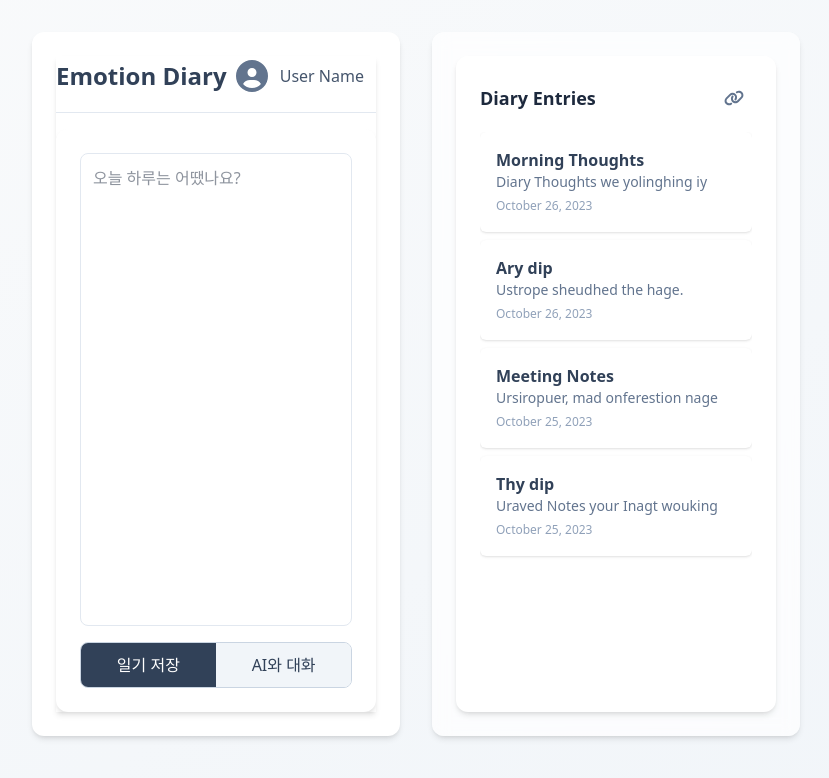
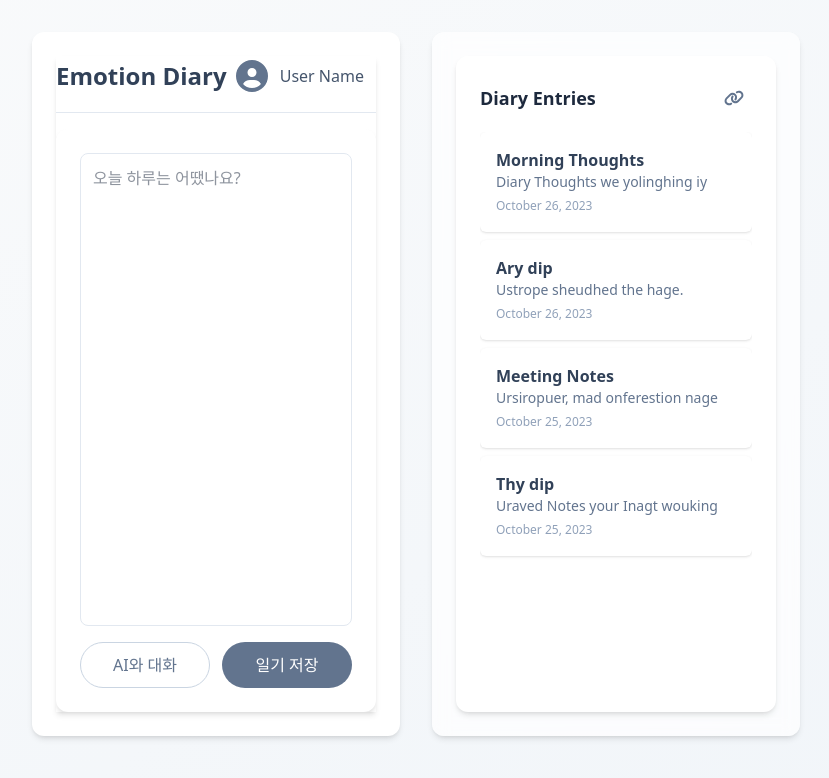
Before and after one commit to JeongMinJe/react-project-emotion-diary, a React (Vite) app in the folder client/: page / in a window 1280 px wide. Shown: the top 778 px of the page, without its empty margins (224-1053 px from the left). Built offline with nearby package versions, Linux system fonts and the light colour scheme.

Commit message:
refactor: 폴더명 변경

```diff
--- a/client/src/App.tsx
+++ b/client/src/App.tsx
@@ -1,12 +1,12 @@
 import DiaryList from "./components/diary-list";
-import DiaryViewer from "./components/diary-viewer";
+import DiaryEditer from "./components/diary-editer";
 
 function App() {
   return (
     <div className="bg-gradient-to-br from-gray-50 to-slate-100 min-h-screen p-4 sm:p-6 md:p-8 lg:px-48 xl:px-64">
       <main className="max-w-7xl mx-auto flex flex-col lg:flex-row h-full lg:h-[calc(100vh-6rem)] gap-8">
         <section className="h-1/2 lg:h-full lg:w-1/2 bg-white rounded-xl shadow-md p-6 overflow-y-auto">
-          <DiaryViewer />
+          <DiaryEditer />
         </section>
 
         <section className="h-1/2 lg:h-full lg:w-1/2 bg-white/70 backdrop-blur-sm rounded-xl shadow-md p-6 overflow-y-auto">
--- /dev/null
+++ b/client/src/components/diary-editer/DiaryContent.tsx
@@ -0,0 +1,33 @@
+// 부모로부터 onOpenChat 함수를 prop으로 받기 위한 타입 정의
+interface DiaryContentProps {
+  onOpenChat: () => void;
+}
+
+const DiaryContent = ({ onOpenChat }: DiaryContentProps) => {
+  return (
+    <div className="bg-white rounded-xl shadow-md p-6 flex flex-col h-full">
+      {/* 일기 입력 영역 */}
+      <textarea
+        className="flex-grow w-full p-3 border border-slate-200 rounded-lg resize-none focus:outline-none focus:ring-2 focus:ring-blue-500 hover:border-slate-400 transition-colors"
+        placeholder="오늘 하루는 어땠나요?"
+      />
+
+      <div className="mt-4 flex items-center gap-3">
+        {/* AI와 대화 버튼 (보조 버튼) */}
+        <button
+          onClick={onOpenChat}
+          className="w-full py-2.5 px-4 font-medium text-slate-500 bg-white border border-slate-300 rounded-full transition-colors hover:bg-slate-50 hover:border-slate-400 focus:outline-none focus:ring-2 focus:ring-offset-2 focus:ring-slate-300"
+        >
+          AI와 대화
+        </button>
+
+        {/* 일기 저장 버튼 (주요 버튼) */}
+        <button className="w-full py-2.5 px-4 font-medium bg-slate-500 text-white border border-transparent rounded-full transition-colors hover:bg-slate-600 focus:outline-none focus:ring-2 focus:ring-offset-2 focus:ring-slate-400">
+          일기 저장
+        </button>
+      </div>
+    </div>
+  );
+};
+
+export default DiaryContent;
--- a/client/src/components/diary-viewer/index.tsx
+++ b/client/src/components/diary-editer/index.tsx
@@ -2,7 +2,7 @@ import ConversationSection from "./ConversationSection";
 import DiaryContent from "./DiaryContent";
 import DiaryHeader from "./DiaryHeader";
 
-const DiaryViewer = () => {
+const DiaryEditer = () => {
   return (
     <div className="flex flex-col gap-4 h-full shadow-md">
       <header className="flex-shrink-0">
@@ -20,4 +20,4 @@ const DiaryViewer = () => {
   );
 };
 
-export default DiaryViewer;
+export default DiaryEditer;
--- a/client/src/components/diary-list/DiaryItem.tsx
+++ /dev/null
@@ -1,13 +0,0 @@
-import type { DiaryListItemProps } from "../../types/diary";
-
-const DiaryListItem = ({ title, content, date }: DiaryListItemProps) => (
-  <div className="bg-white rounded-md shadow-sm p-4 mb-2 cursor-pointer hover:bg-slate-100 transition-colors">
-    <h3 className="font-semibold text-slate-700 text-sm sm:text-base truncate">
-      {title}
-    </h3>
-    <p className="text-slate-500 text-xs sm:text-sm truncate">{content}</p>
-    <time className="text-slate-400 text-xs mt-1">{date}</time>
-  </div>
-);
-
-export default DiaryListItem;
--- /dev/null
+++ b/client/src/components/diary-list/List.tsx
@@ -0,0 +1,68 @@
+import { FaLink } from "react-icons/fa6";
+import { useState } from "react";
+import type { DiaryListItemProps } from "../../types/diary";
+
+const ListItem = ({ title, content, date }: DiaryListItemProps) => (
+  <div className="bg-white rounded-md shadow-sm p-4 mb-2 cursor-pointer hover:bg-slate-100 transition-colors">
+    <h3 className="font-semibold text-slate-700 text-sm sm:text-base truncate">
+      {title}
+    </h3>
+    <p className="text-slate-500 text-xs sm:text-sm truncate">{content}</p>
+    <time className="text-slate-400 text-xs mt-1">{date}</time>
+  </div>
+);
+
+const List = () => {
+  const [diaries] = useState<DiaryListItemProps[]>([
+    {
+      title: "Morning Thoughts",
+      content: "Diary Thoughts we yolinghing iy",
+      date: "October 26, 2023",
+    },
+    {
+      title: "Ary dip",
+      content: "Ustrope sheudhed the hage.",
+      date: "October 26, 2023",
+    },
+    {
+      title: "Meeting Notes",
+      content: "Ursiropuer, mad onferestion nage",
+      date: "October 25, 2023",
+    },
+    {
+      title: "Thy dip",
+      content: "Uraved Notes your Inagt wouking",
+      date: "October 25, 2023",
+    },
+  ]);
+
+  return (
+    <div className="bg-white rounded-xl shadow-md p-6 h-full flex flex-col">
+      {/* 헤더 */}
+      <div className="flex justify-between items-center mb-4">
+        <h2 className="text-lg font-bold text-slate-800">Diary Entries</h2>
+        <button className="p-2 rounded-md hover:bg-slate-100 focus:outline-none focus:ring-2 focus:ring-slate-400">
+          <FaLink className="text-slate-500 w-5 h-5" />
+        </button>
+      </div>
+      {/* 일기 목록 */}
+      <div className="overflow-y-auto flex-grow">
+        {diaries.map((diary, index) => (
+          <ListItem
+            key={index}
+            title={diary.title}
+            content={diary.content}
+            date={diary.date}
+          />
+        ))}
+        {diaries.length === 0 && (
+          <div className="text-center text-slate-500 py-6">
+            저장된 일기가 없습니다.
+          </div>
+        )}
+      </div>
+    </div>
+  );
+};
+
+export default List;
--- a/client/src/components/diary-list/index.tsx
+++ b/client/src/components/diary-list/index.tsx
@@ -1,59 +1,7 @@
-import { FaLink } from "react-icons/fa6";
-import DiaryListItem from "./DiaryItem";
-import { useState } from "react";
-import type { DiaryListItemProps } from "../../types/diary";
+import List from "./List";
 
 const DiaryList = () => {
-  const [diaries] = useState<DiaryListItemProps[]>([
-    {
-      title: "Morning Thoughts",
-      content: "Diary Thoughts we yolinghing iy",
-      date: "October 26, 2023",
-    },
-    {
-      title: "Ary dip",
-      content: "Ustrope sheudhed the hage.",
-      date: "October 26, 2023",
-    },
-    {
-      title: "Meeting Notes",
-      content: "Ursiropuer, mad onferestion nage",
-      date: "October 25, 2023",
-    },
-    {
-      title: "Thy dip",
-      content: "Uraved Notes your Inagt wouking",
-      date: "October 25, 2023",
-    },
-  ]);
-
-  return (
-    <div className="bg-white rounded-xl shadow-md p-6 h-full flex flex-col">
-      {/* 헤더 */}
-      <div className="flex justify-between items-center mb-4">
-        <h2 className="text-lg font-bold text-slate-800">Diary Entries</h2>
-        <button className="p-2 rounded-md hover:bg-slate-100 focus:outline-none focus:ring-2 focus:ring-slate-400">
-          <FaLink className="text-slate-500 w-5 h-5" />
-        </button>
-      </div>
-      {/* 일기 목록 */}
-      <div className="overflow-y-auto flex-grow">
-        {diaries.map((diary, index) => (
-          <DiaryListItem
-            key={index}
-            title={diary.title}
-            content={diary.content}
-            date={diary.date}
-          />
-        ))}
-        {diaries.length === 0 && (
-          <div className="text-center text-slate-500 py-6">
-            저장된 일기가 없습니다.
-          </div>
-        )}
-      </div>
-    </div>
-  );
+  return <List />;
 };
 
 export default DiaryList;
--- a/client/src/components/diary-viewer/DiaryContent.tsx
+++ /dev/null
@@ -1,37 +0,0 @@
-// 부모로부터 onOpenChat 함수를 prop으로 받기 위한 타입 정의
-interface DiaryContentProps {
-  onOpenChat: () => void;
-}
-
-const DiaryContent = ({ onOpenChat }: DiaryContentProps) => {
-  return (
-    <div className="bg-white rounded-xl shadow-md p-6 flex flex-col h-full">
-      {/* 일기 입력 영역 */}
-      <textarea
-        className="flex-grow w-full p-3 border border-slate-200 rounded-lg resize-none focus:outline-none focus:ring-2 focus:ring-blue-500"
-        placeholder="오늘 하루는 어땠나요?"
-      />
-
-      {/* 하단 버튼 영역 */}
-      <div className="mt-4 flex rounded-lg overflow-hidden border border-slate-300">
-        {/* 일기 저장 버튼 */}
-        <button className="w-full py-2.5 px-4 font-medium bg-slate-700 text-white hover:bg-slate-800 transition-colors focus:outline-none focus:ring-2 focus:ring-slate-500">
-          일기 저장
-        </button>
-
-        {/* 구분선 */}
-        <div className="w-px bg-slate-300" />
-
-        {/* AI와 대화 버튼 */}
-        <button
-          onClick={onOpenChat}
-          className="w-full py-2.5 px-4 font-medium bg-slate-100 text-slate-700 hover:bg-slate-200 transition-colors focus:outline-none focus:ring-2 focus:ring-slate-300"
-        >
-          AI와 대화
-        </button>
-      </div>
-    </div>
-  );
-};
-
-export default DiaryContent;
```
Also changed, not shown: client/src/components/diary-editer/ConversationSection.tsx (renamed from client/src/components/diary-viewer/ConversationSection.tsx), client/src/components/diary-editer/DiaryHeader.tsx (renamed from client/src/components/diary-viewer/DiaryHeader.tsx), client/src/components/diary-editer/MessageBubble.tsx (renamed from client/src/components/diary-viewer/MessageBubble.tsx), client/src/components/diary-list/ListHeader.tsx (deleted).
